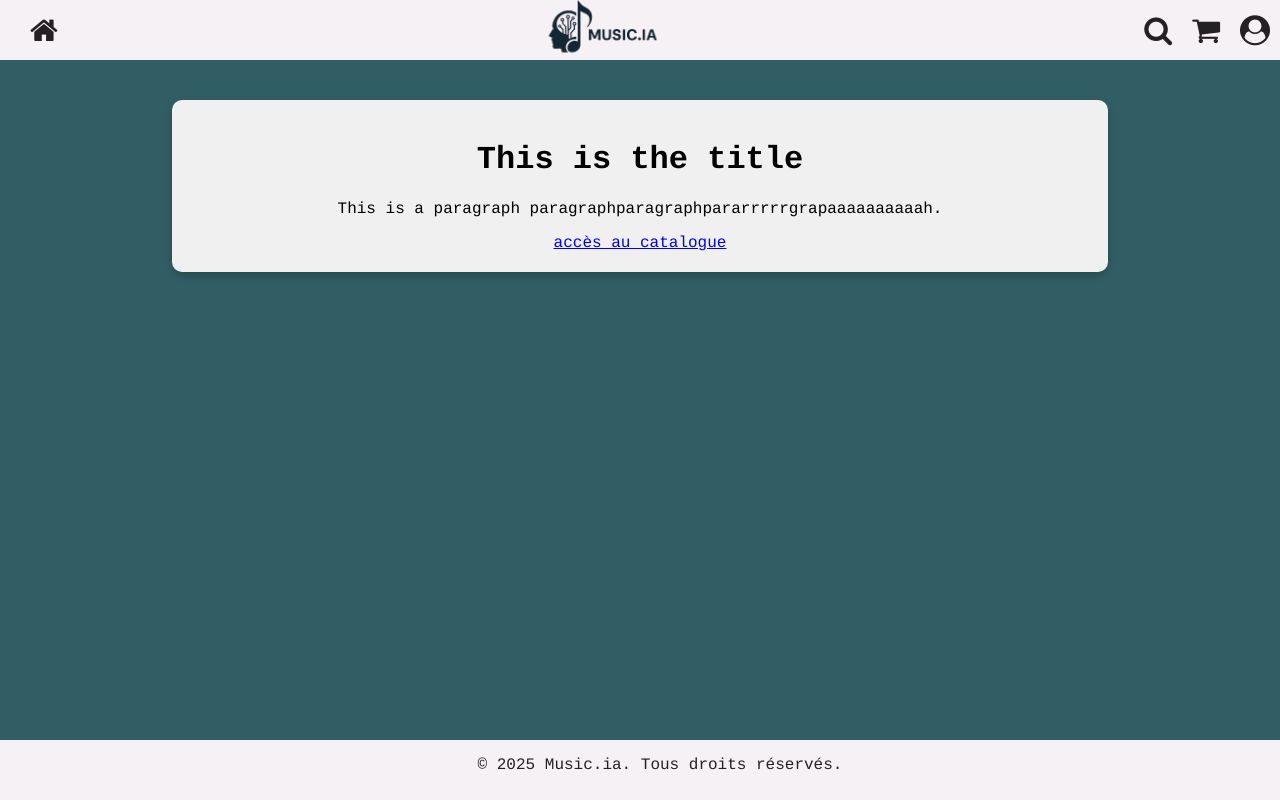
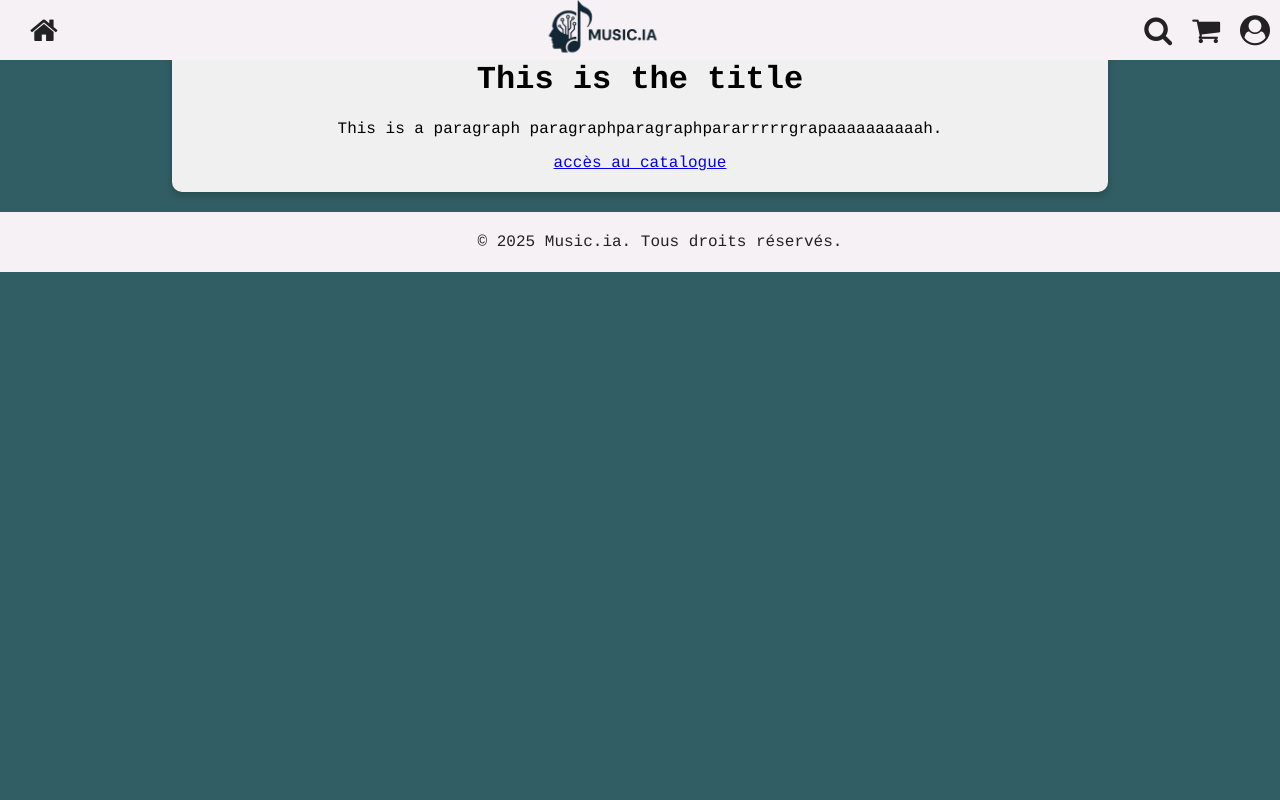
Before and after one commit to MeXam84/R209-PHP_SQL, a PHP site: page /main.php in a window 1280 px wide. Run offline with PHP 8.4, Linux system fonts and the light colour scheme.

Commit message:
modified:   site/artiste.php 	modified:   site/catalogue.php 	modified:   site/dashboard.php 	modified:   site/login.php 	modified:   site/main.css 	modified:   site/main.php 	modified:   site/panier.php 	modified:   site/produit.php 	modified:   site/register.php

```diff
--- a/site/main.css
+++ b/site/main.css
@@ -97,24 +97,29 @@ body {
   background-color: #e7f7e7;
 }
 
-.rect-footer{
-  position: fixed;
-  bottom: 0;
+main {
+  flex: 1;
+  padding: 20px;
+}
+
+/* Footer classique */
+.rect-footer {
   width: 100%;
-  height: 60px; /* hauteur fixe */
+  height: 60px; /* fixe */
   background-color: #f6f1f4;
   display: flex;
   justify-content: center;
-  text-align: center;
+  align-items: center; /* pour centrer verticalement */
   padding: 0 20px;
   color: #242124;
-  z-index: 1000;
+  text-align: center;
 }
 
 footer {
 background-color: #f6f1f4;
 color: #242124;
 text-align: center;
+padding: 15px 0;
 }
 
 .catalogue {
--- a/site/main.php
+++ b/site/main.php
@@ -29,19 +29,14 @@
     </div>
   </header>
 
-  <div class="container">
-    <div class="main">
-    <h1>
-      This is the title
-    </h1>
-    <p>This is a paragraph paragraphparagraphpararrrrrgrapaaaaaaaaaah.</p>
-    <a href="catalogue.php">accès au catalogue</a>
+  <div class="page"> <!-- DOIT contenir le contenu + footer -->
+    <main class="main">
+      <h1>This is the title</h1>
+      <p>This is a paragraph paragraphparagraphpararrrrrgrapaaaaaaaaaah.</p>
+      <a href="catalogue.php">accès au catalogue</a>
+    </main>
 
-  </div>
-</div>
-
-  <div class="rect-footer">
-    <footer>
+    <footer class="rect-footer">
       <p>© 2025 Music.ia. Tous droits réservés.</p>
     </footer>
   </div>
```
Also changed, not shown: site/artiste.php (+4 -5 lines), site/catalogue.php (+7 -5 lines), site/dashboard.php (+4 -6 lines), site/login.php (+4 -5 lines), site/panier.php (+4 -6 lines), site/produit.php (+4 -5 lines), site/register.php (+4 -5 lines).
